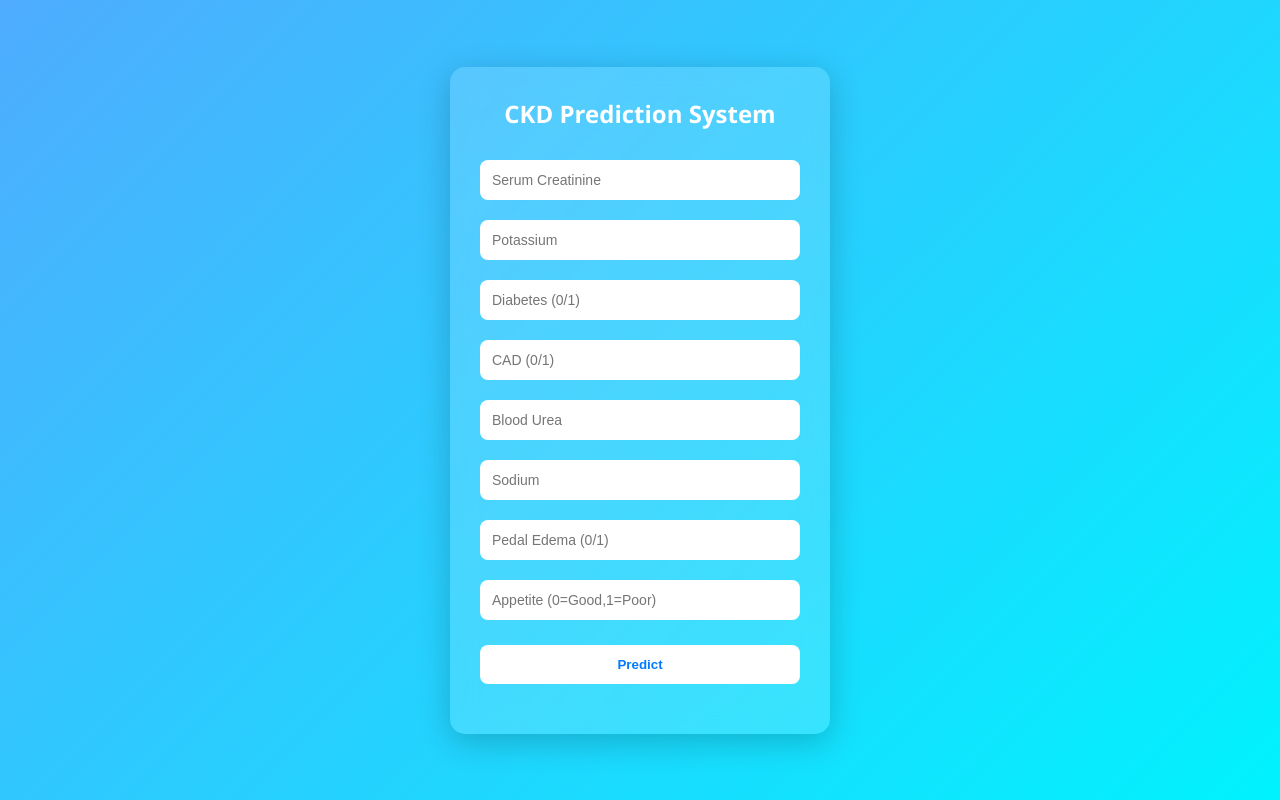
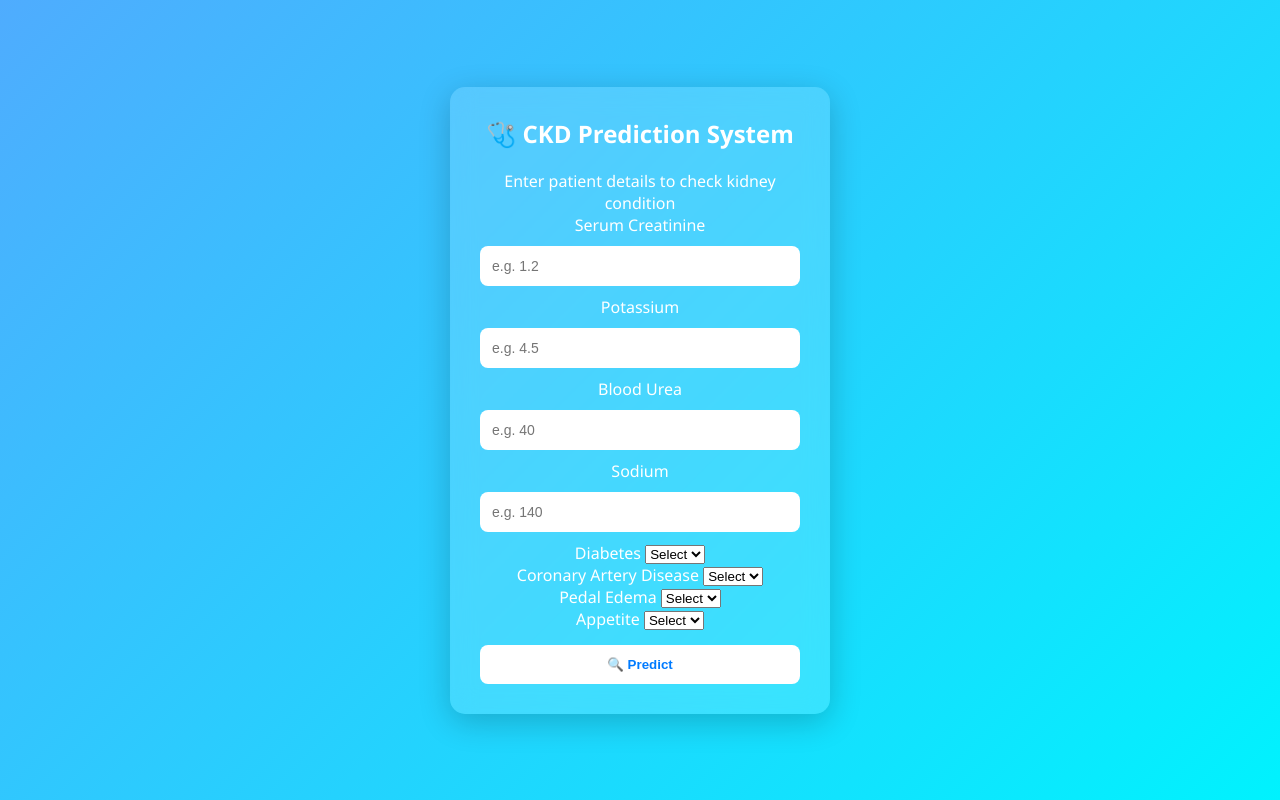
Before and after one commit to thilaksri19-stack/kidney_project_frist, a Flask app: page / in a window 1280 px wide. Run offline with Flask 3, Linux system fonts and the light colour scheme; parts of the project's set-up code (start-up, migrations or seed data) failed here and were passed over.

Commit message:
Enhance CKD prediction form with improved inputs
Updated form layout and input methods for better user experience.

```diff
--- a/templates/index.html
+++ b/templates/index.html
@@ -1,28 +1,85 @@
 <!DOCTYPE html>
-<html>
+<html lang="en">
 <head>
     <title>CKD Prediction</title>
-    <link rel="stylesheet" href="style.css">
+    <link rel="stylesheet" href="{{ url_for('static', filename='style.css') }}">
 </head>
+
 <body>
 
 <div class="container">
-    <h2>CKD Prediction System</h2>
+    <h2>🩺 CKD Prediction System</h2>
+    <p class="subtitle">Enter patient details to check kidney condition</p>
 
     <form action="/predict" method="post">
-        <input type="number" step="any" name="sc" placeholder="Serum Creatinine" required>
-        <input type="number" step="any" name="pot" placeholder="Potassium" required>
-        <input type="number" name="dm" placeholder="Diabetes (0/1)" required>
-        <input type="number" name="cad" placeholder="CAD (0/1)" required>
-        <input type="number" step="any" name="bu" placeholder="Blood Urea" required>
-        <input type="number" step="any" name="sod" placeholder="Sodium" required>
-        <input type="number" name="pe" placeholder="Pedal Edema (0/1)" required>
-        <input type="number" name="appet" placeholder="Appetite (0=Good,1=Poor)" required>
 
-        <button type="submit">Predict</button>
+        <div class="input-group">
+            <label>Serum Creatinine</label>
+            <input type="number" step="any" name="sc" placeholder="e.g. 1.2" required>
+        </div>
+
+        <div class="input-group">
+            <label>Potassium</label>
+            <input type="number" step="any" name="pot" placeholder="e.g. 4.5" required>
+        </div>
+
+        <div class="input-group">
+            <label>Blood Urea</label>
+            <input type="number" step="any" name="bu" placeholder="e.g. 40" required>
+        </div>
+
+        <div class="input-group">
+            <label>Sodium</label>
+            <input type="number" step="any" name="sod" placeholder="e.g. 140" required>
+        </div>
+
+        <!-- Dropdowns instead of typing -->
+        <div class="input-group">
+            <label>Diabetes</label>
+            <select name="dm" required>
+                <option value="">Select</option>
+                <option value="1">Yes</option>
+                <option value="0">No</option>
+            </select>
+        </div>
+
+        <div class="input-group">
+            <label>Coronary Artery Disease</label>
+            <select name="cad" required>
+                <option value="">Select</option>
+                <option value="1">Yes</option>
+                <option value="0">No</option>
+            </select>
+        </div>
+
+        <div class="input-group">
+            <label>Pedal Edema</label>
+            <select name="pe" required>
+                <option value="">Select</option>
+                <option value="1">Yes</option>
+                <option value="0">No</option>
+            </select>
+        </div>
+
+        <div class="input-group">
+            <label>Appetite</label>
+            <select name="appet" required>
+                <option value="">Select</option>
+                <option value="0">Good</option>
+                <option value="1">Poor</option>
+            </select>
+        </div>
+
+        <button type="submit">🔍 Predict</button>
     </form>
 
-    <h3>{{ prediction_text }}</h3>
+    <!-- Result Box -->
+    {% if prediction_text %}
+    <div class="result-box">
+        <h3>{{ prediction_text }}</h3>
+    </div>
+    {% endif %}
+
 </div>
 
 </body>
```
